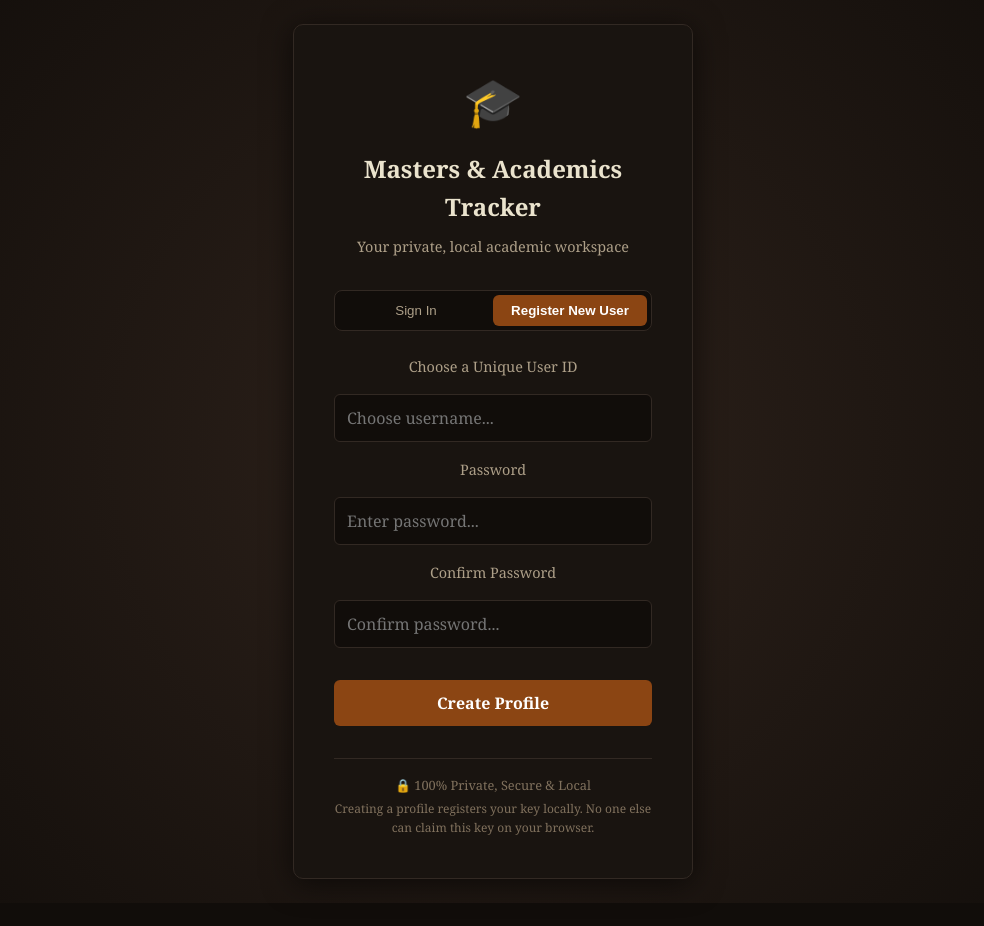
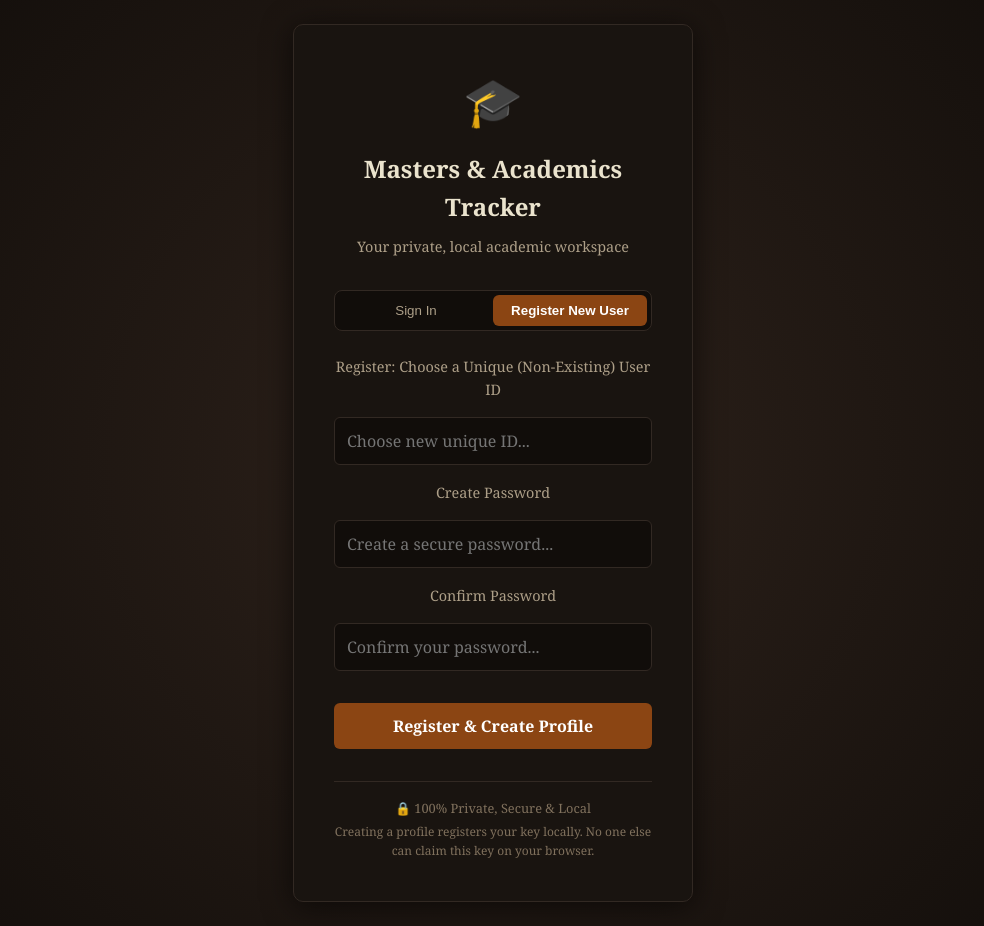
Before and after one commit to Saibts/-Masters-Journey-Tracker-with-AI-Resume-Analyzer, a React (Vite) app: page / in a window 1280 px wide. Both pictures are taken after a click on the button "Register New User". Shown: the whole page, without its empty margins (147-1131 px from the left). Before the commit the page ends 903 px from the top, so only its background shows below. Built offline with nearby package versions, Linux system fonts and the light colour scheme.

Commit message:
Clarify login page form text for Register vs Sign In modes

```diff
--- a/src/components/Login.jsx
+++ b/src/components/Login.jsx
@@ -156,12 +156,12 @@ export default function Login({ onLogin }) {
         <form onSubmit={handleSubmit} className="login-form">
           <div className="form-group">
             <label htmlFor="userId" style={{ fontSize: '0.9rem', color: 'var(--text-secondary)' }}>
-              {mode === 'register' ? 'Choose a Unique User ID' : 'Enter Your Private User ID'}
+              {mode === 'register' ? 'Register: Choose a Unique (Non-Existing) User ID' : 'Sign In: Enter Your Registered User ID'}
             </label>
             <input
               id="userId"
               type="text"
-              placeholder={mode === 'register' ? 'Choose username...' : 'Enter your unique profile key...'}
+              placeholder={mode === 'register' ? 'Choose new unique ID...' : 'Enter your registered ID...'}
               value={userIdInput}
               onChange={(e) => {
                 setUserIdInput(e.target.value);
@@ -185,12 +185,12 @@ export default function Login({ onLogin }) {
 
           <div className="form-group">
             <label htmlFor="password" style={{ fontSize: '0.9rem', color: 'var(--text-secondary)' }}>
-              Password
+              {mode === 'register' ? 'Create Password' : 'Password'}
             </label>
             <input
               id="password"
               type="password"
-              placeholder="Enter password..."
+              placeholder={mode === 'register' ? 'Create a secure password...' : 'Enter your password...'}
               value={password}
               onChange={(e) => {
                 setPassword(e.target.value);
@@ -219,7 +219,7 @@ export default function Login({ onLogin }) {
               <input
                 id="confirmPassword"
                 type="password"
-                placeholder="Confirm password..."
+                placeholder="Confirm your password..."
                 value={confirmPassword}
                 onChange={(e) => {
                   setConfirmPassword(e.target.value);
@@ -264,7 +264,7 @@ export default function Login({ onLogin }) {
               transition: 'all 0.2s'
             }}
           >
-            {mode === 'login' ? 'Sign In' : 'Create Profile'}
+            {mode === 'login' ? 'Sign In' : 'Register & Create Profile'}
           </button>
         </form>
 
```
